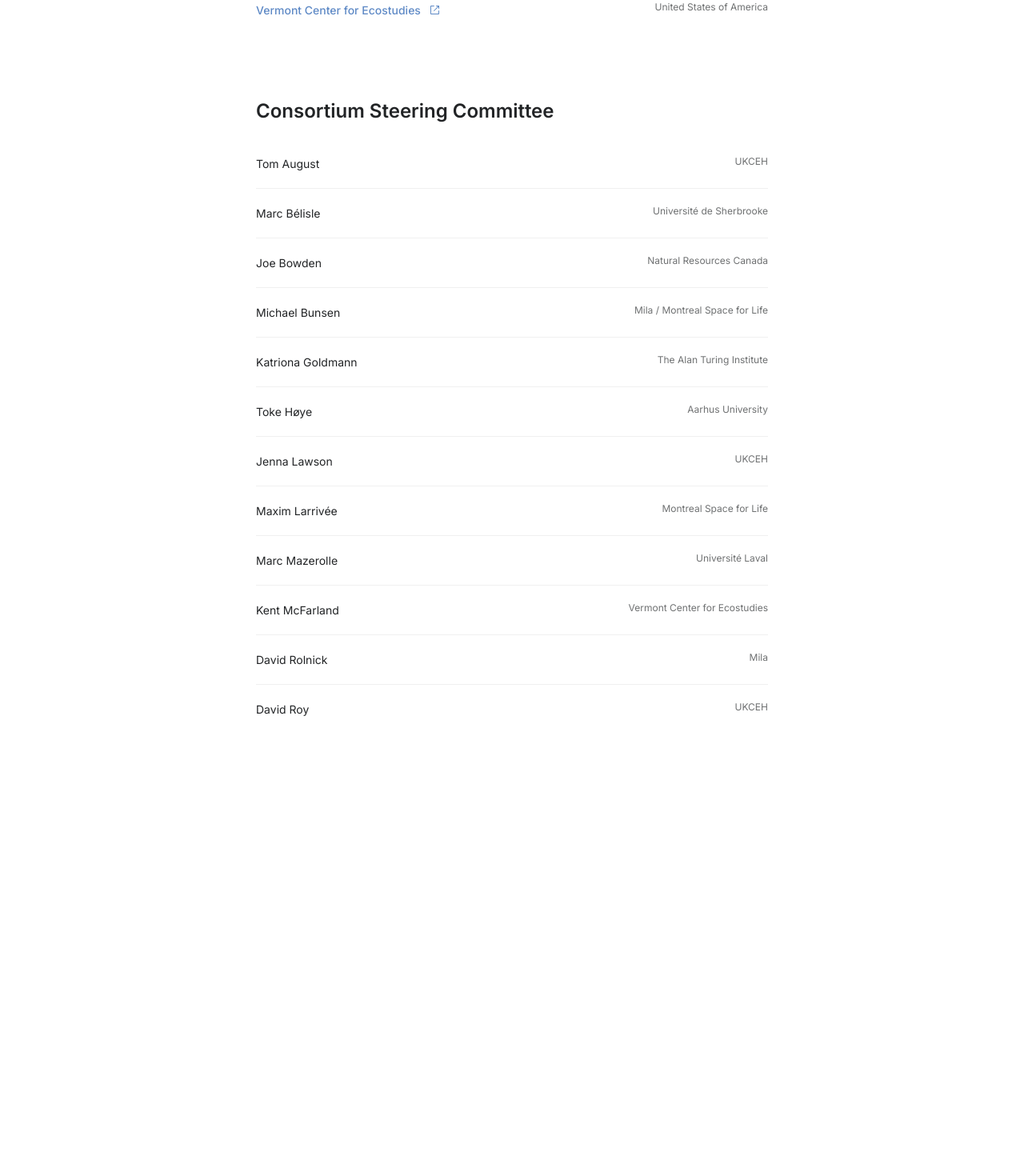
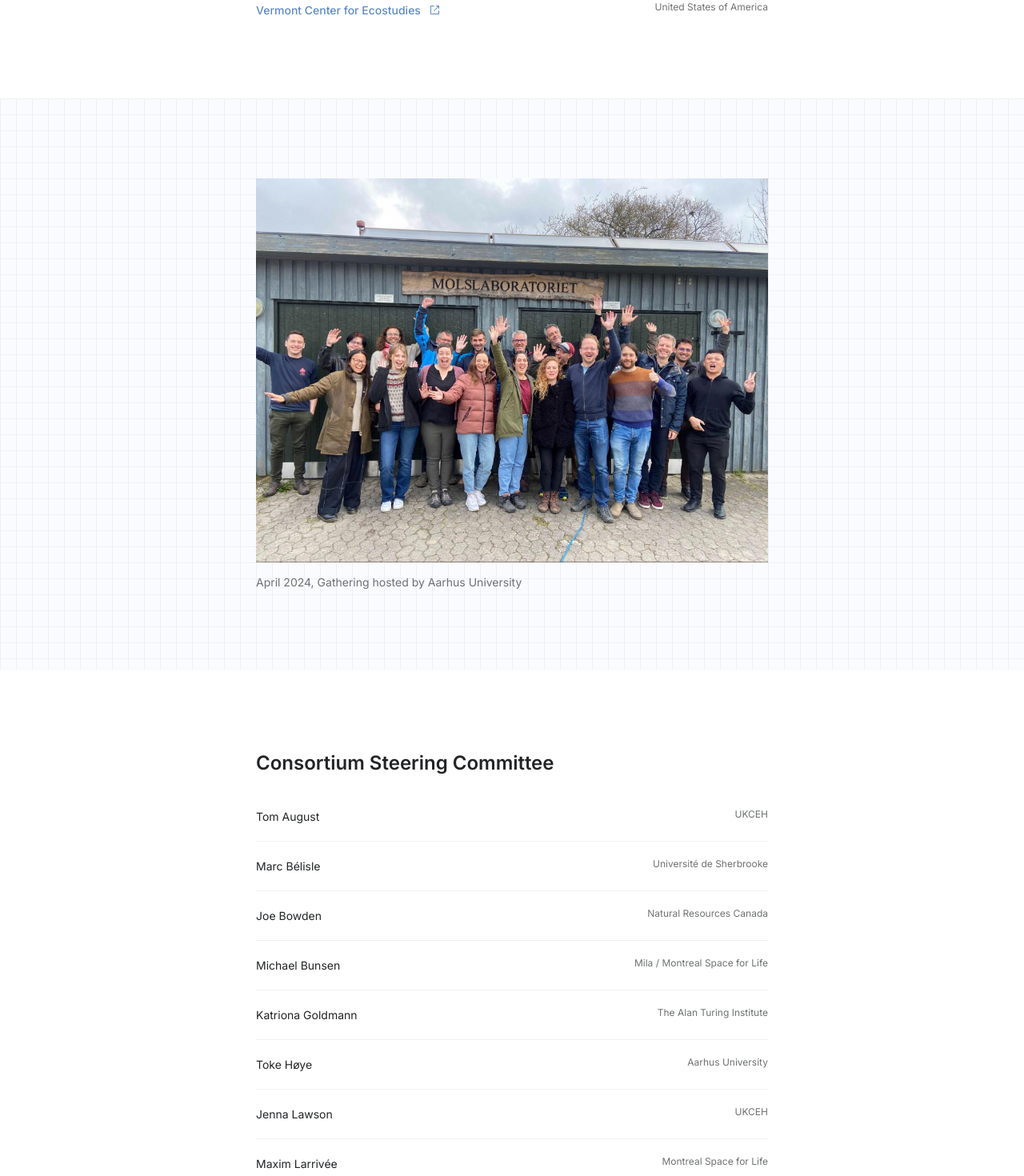
Before and after one commit to RolnickLab/ami-landing-page, a Next.js app: page /consortium in a window 1280 px wide. Shown: the part 1120-2590 px from the top of the page at 80% size. Before the commit the page ends 2117 px from the top, so only its background shows below. Built offline with nearby package versions, Linux system fonts and the light colour scheme.

Commit message:
Add people image

```diff
--- a/src/app/consortium/page.tsx
+++ b/src/app/consortium/page.tsx
@@ -25,7 +25,15 @@
             />
           ))}
         </List>
-        <Spacer size={100} />
+      </Section>
+      <Section theme="tinted">
+        <img src="/ami-people.jpg" alt="" width="100%" />
+        <Spacer size={10} />
+        <p className="bodySmall">
+          April 2024, Gathering hosted by Aarhus University
+        </p>
+      </Section>
+      <Section>
         <h2 className="heading2">Consortium Steering Committee</h2>
         <Spacer size={40} />
         <List>
--- a/src/components/video/video.tsx
+++ b/src/components/video/video.tsx
@@ -33,7 +33,7 @@
         />
       </div>
       <Spacer size={10} />
-      <p className="body">{caption}</p>
+      <p className="bodySmall">{caption}</p>
     </div>
   );
 };
```
Also changed, not shown: public/ami-people.jpg (added).
